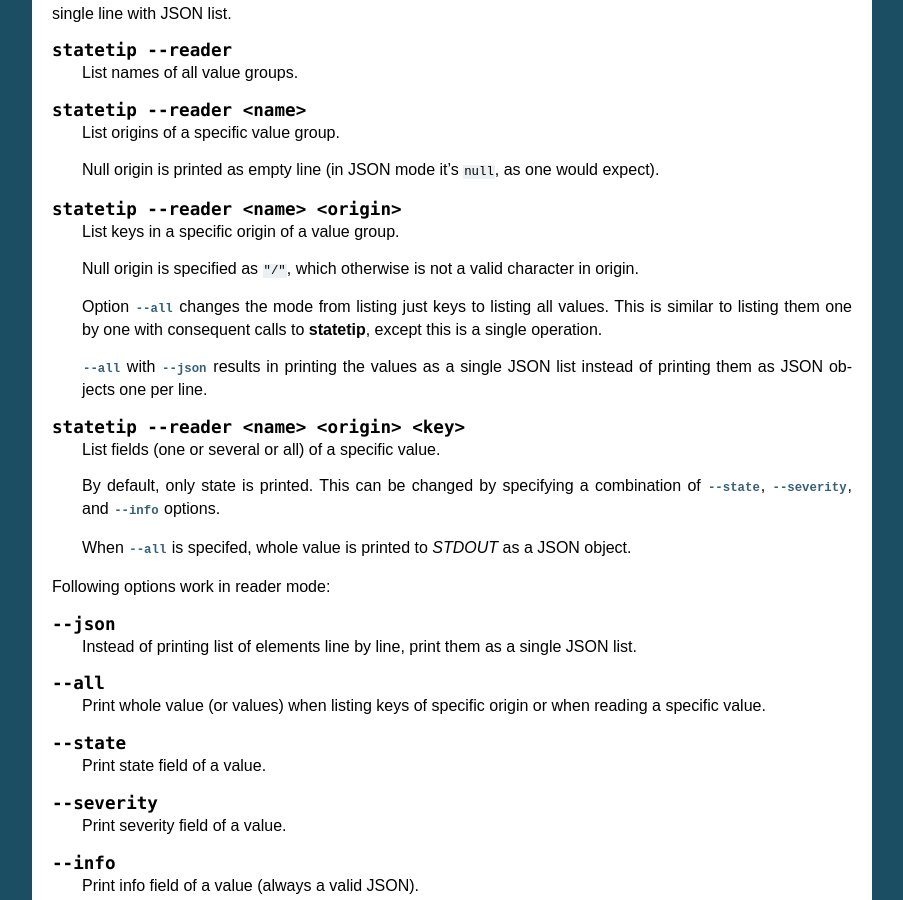
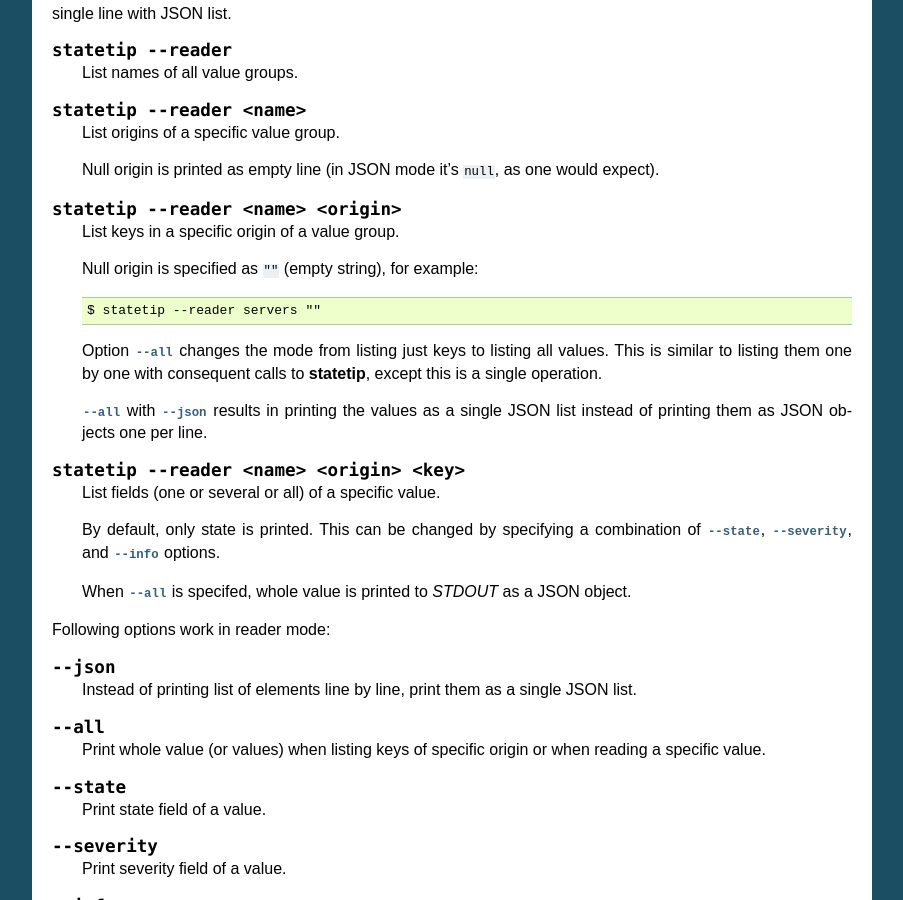
Before and after one commit to dozzie/statetip, a Sphinx documentation site: the page built from doc/manpages/client.rst, in a window 1280 px wide and 900 px high, scrolled down 851 px. Shown: the whole window, without its empty margins (198-1101 px from the left). Built offline with Sphinx 7.4.7, drawn with Linux system fonts in a browser that asks for light colours.

Commit message:
Null origin in statetip made the same as for statetipd.

```diff
--- a/doc/manpages/client.rst
+++ b/doc/manpages/client.rst
@@ -74,8 +74,11 @@ This can be changed with :option:`--json` option, which causes
 
     List keys in a specific origin of a value group.
 
-    Null origin is specified as ``"/"``, which otherwise is not a valid
-    character in origin.
+    Null origin is specified as ``""`` (empty string), for example:
+
+    .. code-block:: none
+
+        $ statetip --reader servers ""
 
     Option :option:`--all` changes the mode from listing just keys to listing
     all values. This is similar to listing them one by one with consequent
```
Also changed, not shown: 1 other file.
